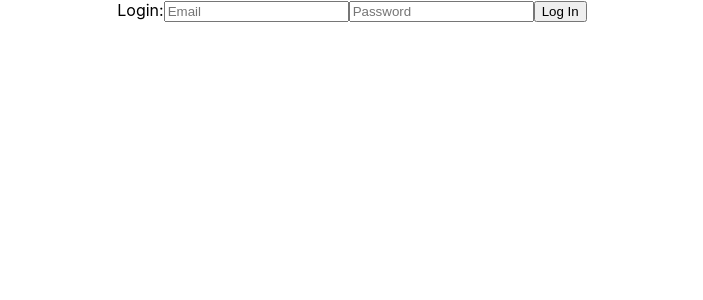
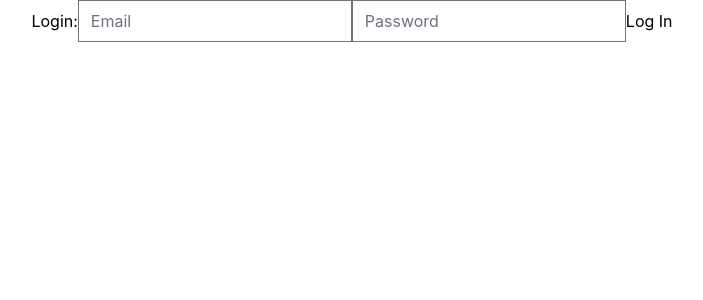
Before and after one commit to mcsuGH/NotEd, a React (Create React App) app in the folder client/: page / in a window 1280 px wide. Shown: the top 300 px of the page, without its empty margins (288-991 px from the left). Built offline with nearby package versions, Linux system fonts and the light colour scheme; no server answers.

Commit message:
Rename displayCalendar to calendar, setup TailwindCSS

```diff
--- a/client/package.json
+++ b/client/package.json
@@ -37,5 +37,11 @@
       "last 1 firefox version",
       "last 1 safari version"
     ]
+  },
+  "devDependencies": {
+    "@tailwindcss/forms": "^0.5.2",
+    "autoprefixer": "^10.4.7",
+    "postcss": "^8.4.14",
+    "tailwindcss": "^3.1.3"
   }
 }
--- /dev/null
+++ b/client/postcss.config.js
@@ -0,0 +1,6 @@
+module.exports = {
+  plugins: {
+    tailwindcss: {},
+    autoprefixer: {},
+  },
+}
--- /dev/null
+++ b/client/src/components/calendarEvents/calendar.js
@@ -0,0 +1,19 @@
+import React, { useState, useEffect } from 'react';
+import axios from 'axios';
+import CreateEvent from './createEvent/createEvent';
+
+export default function DisplayCalendar({url}) {
+  const [events, setEvents] = useState([])
+
+  useEffect(() => {
+    axios.get(`${url}/server/calendar`).then((res) => {
+      setEvents(res.data);
+    });
+  }, [url])
+
+  return (
+    <React.Fragment>
+      <CreateEvent url={url}/>
+    </React.Fragment>
+  )
+}
--- a/client/src/components/calendarEvents/displayCalendar/displayCalendar.js
+++ /dev/null
@@ -1,10 +0,0 @@
-import React from 'react';
-import CreateEvent from '../createEvent/createEvent';
-
-export default function DisplayCalendar({url}) {
-  return (
-    <React.Fragment>
-      <CreateEvent url={url}/>
-    </React.Fragment>
-  )
-}
--- a/client/src/index.css
+++ b/client/src/index.css
@@ -1,3 +1,7 @@
+@tailwind base;
+@tailwind components;
+@tailwind utilities;
+
 body {
   margin: 0;
   font-family: -apple-system, BlinkMacSystemFont, 'Segoe UI', 'Roboto', 'Oxygen',
--- /dev/null
+++ b/client/tailwind.config.js
@@ -0,0 +1,29 @@
+const labelClasses = ["indigo", "gray", "green", "blue", "red", "purple"];
+
+module.exports = {
+  purge: {
+    content: ["./src/**/*.{js,jsx,ts,tsx}", "./public/index.html"],
+    //Because we made a dynamic class with the label we need to add those clases
+    // to the safe list so the purge does not remove that
+    safelist: [
+      ...labelClasses.map((lbl) => `bg-${lbl}-500`),
+      ...labelClasses.map((lbl) => `bg-${lbl}-200`),
+      ...labelClasses.map((lbl) => `text-${lbl}-400`),
+    ],
+  },
+  darkMode: false, // or 'media' or 'class'
+  theme: {
+    extend: {
+      fontFamily: {
+        sans: ["Open Sans"],
+      },
+      gridTemplateColumns: {
+        "1/5": "1fr 5fr",
+      },
+    },
+  },
+  variants: {
+    extend: {},
+  },
+  plugins: [require("@tailwindcss/forms")],
+};
```
Also changed, not shown: client/src/components/calendarEvents/day/day.js (added), 2 other files (tests, documents, lock files or other folders).
